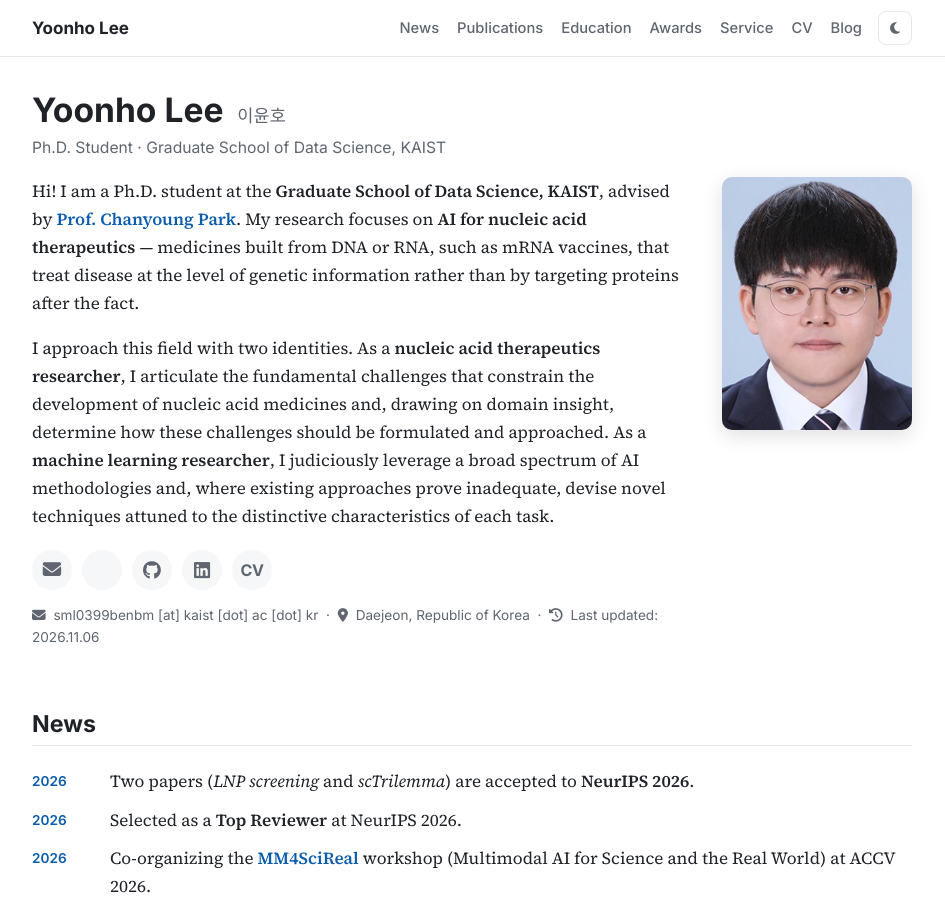
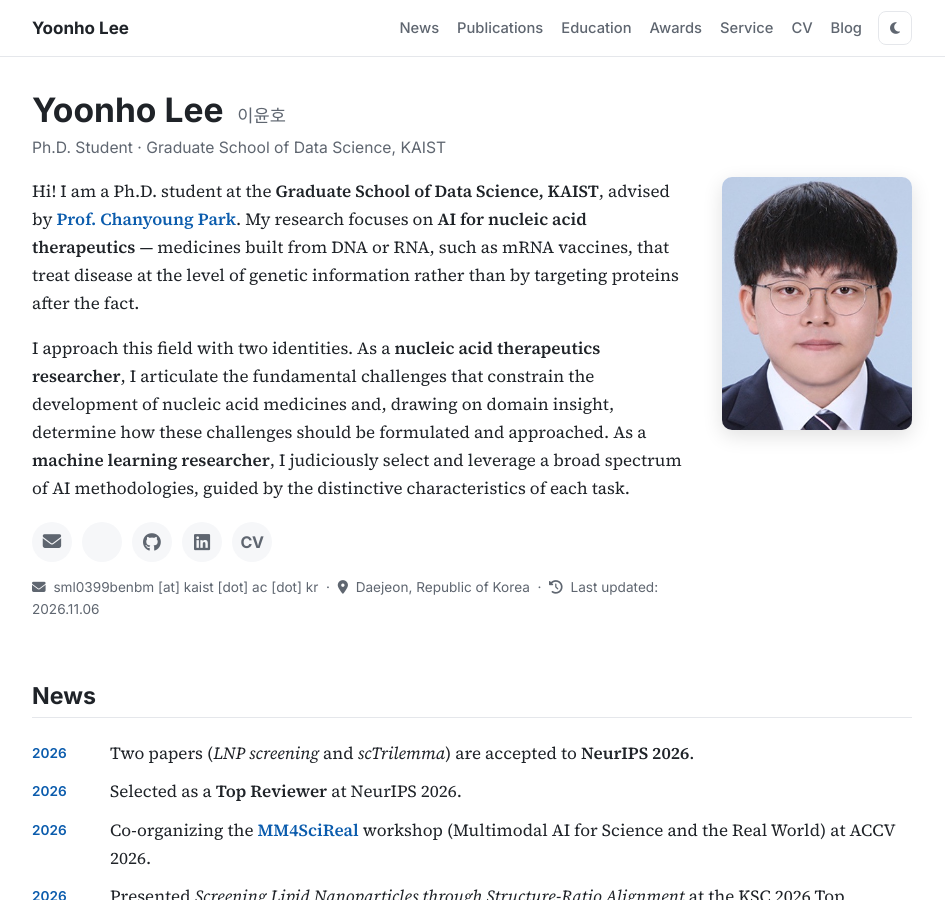
Before and after one commit to Yoonho-Lee-AI4Science/Yoonho-Lee-AI4Science.github.io, a Jekyll site: the page built from index.html, in a window 1280 px wide and 900 px high. Shown: the whole window, without its empty margins (168-1113 px from the left). Built offline with Jekyll 4.4.1, drawn with Linux system fonts in a browser that asks for light colours; a style sheet for code colours, icons or effects is not loaded.

Commit message:
Rewrite machine learning researcher sentence in bio
Co-Authored-By: Claude Opus 5.5 <noreply@anthropic.com>

```diff
--- a/index.html
+++ b/index.html
@@ -59,9 +59,8 @@
           As a <strong>nucleic acid therapeutics researcher</strong>, I articulate the fundamental challenges
           that constrain the development of nucleic acid medicines and, drawing on domain insight, determine
           how these challenges should be formulated and approached.
-          As a <strong>machine learning researcher</strong>, I judiciously leverage a broad spectrum of AI methodologies
-          and, where existing approaches prove inadequate, devise novel techniques attuned to the distinctive
-          characteristics of each task.
+          As a <strong>machine learning researcher</strong>, I judiciously select and leverage a broad spectrum
+          of AI methodologies, guided by the distinctive characteristics of each task.
         </p>
 
         <ul class="social">
```
